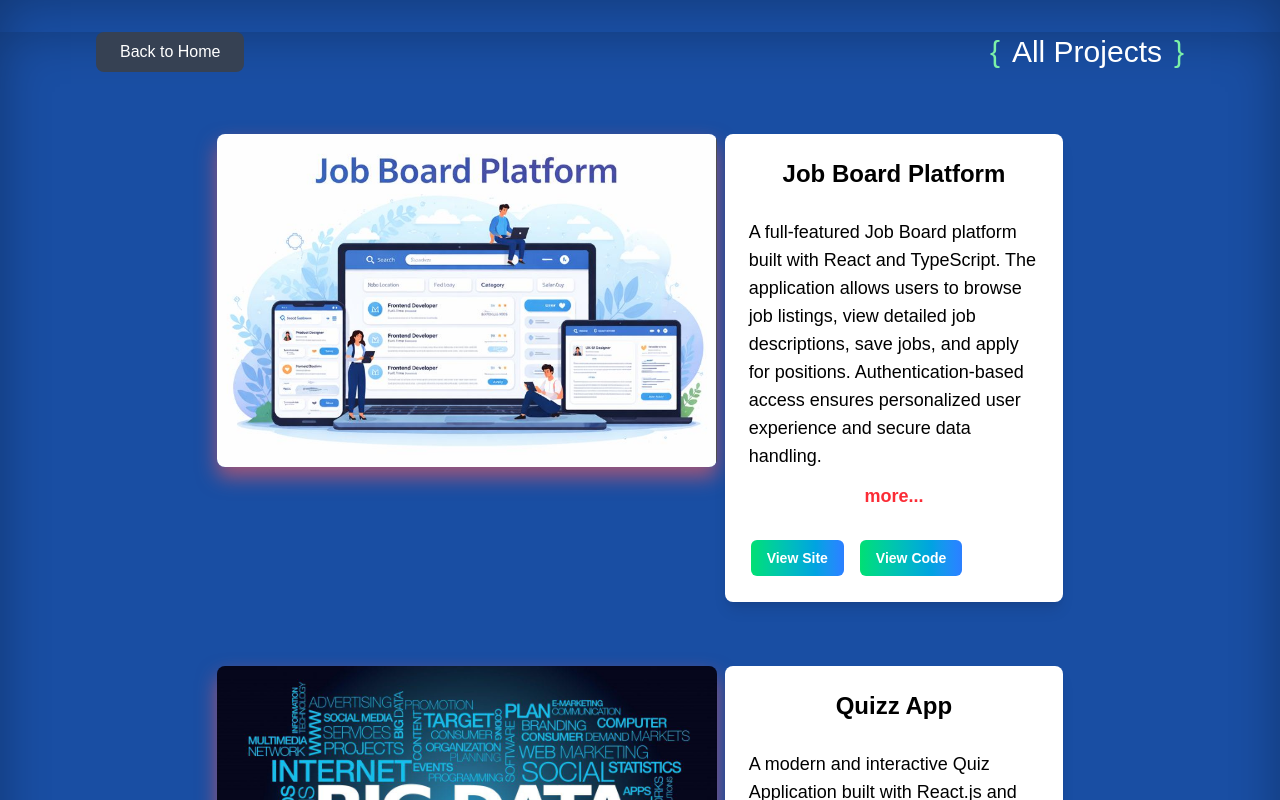
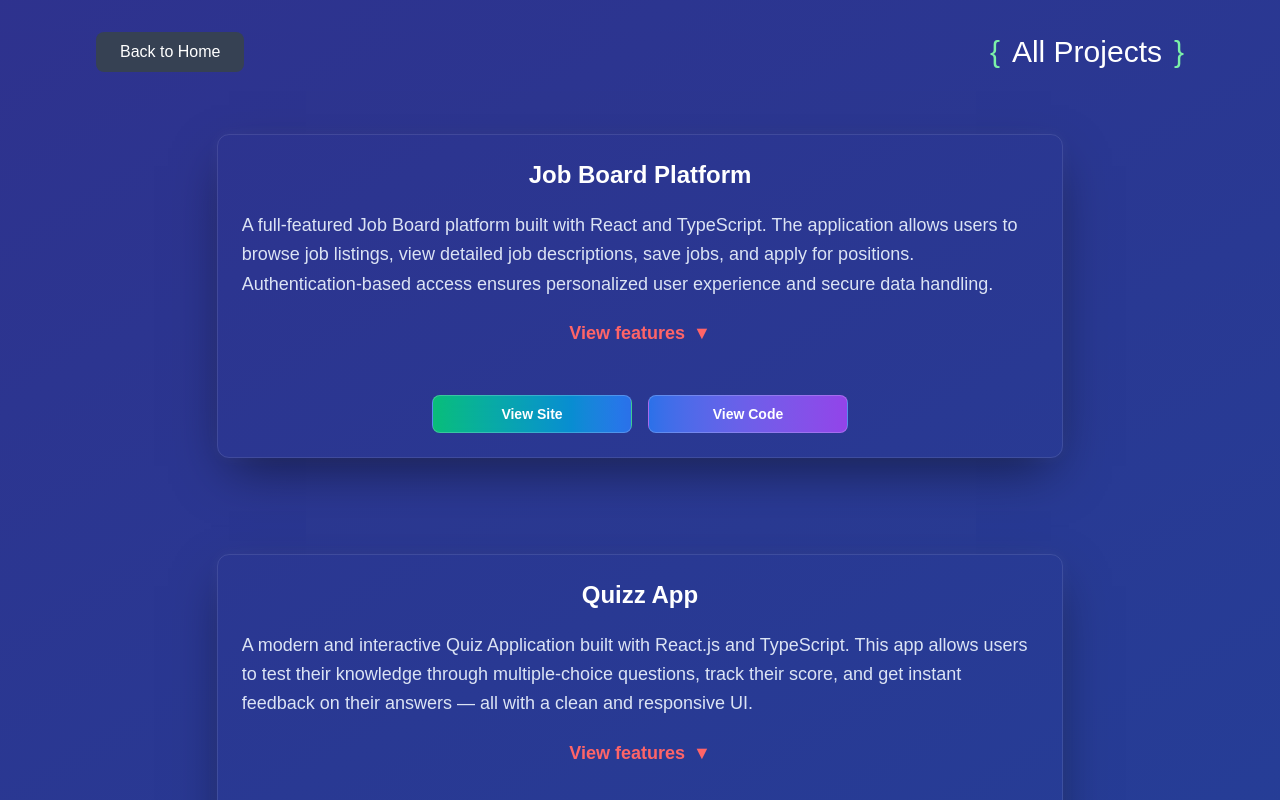
Before and after one commit to ArturBaghdanyan/my-portfolio, a React (Vite) app: page /projects in a window 1280 px wide. Shown: the top 800 px of the page. Built offline with nearby package versions, Linux system fonts and the light colour scheme.

Commit message:
Changed styles

```diff
--- a/src/components/AboutPage/index.tsx
+++ b/src/components/AboutPage/index.tsx
@@ -23,7 +23,7 @@ const AboutPage = () => {
   }, []);
 
   return (
-    <div className="w-full h-[93.5%] m-auto flex flex-col justify-center md:flex-row items-center justify-between container-spacing overflow-hidden gap-8 bg-[linear-gradient(to_top_right,#304bff,transparent)] font-poppins">
+    <div className="w-full h-full m-auto flex flex-col justify-center md:flex-row items-center justify-between container-spacing overflow-hidden gap-8 bg-[linear-gradient(to_top_right,#304bff,transparent)] font-poppins">
       <div
         ref={textRef}
         className={`w-full md:w-[55%] flex flex-col gap-y-3 p-4
@@ -49,7 +49,7 @@ const AboutPage = () => {
           <p className="font-mono text-black px-3 text-2xl rounded-lg">
             I’m a{" "}
             <b className="font-extrabold text-white text-2xl">
-              Front-End developer,{" "}
+              Front-End/Full-Stack developer,{" "}
             </b>{" "}
             who turns ideas into smooth, interactive experiences that feel
             natural to use.
--- a/src/components/Article.tsx
+++ b/src/components/Article.tsx
@@ -2,7 +2,7 @@ import quote from "../assets/quote.svg";
 
 const Article = () => {
   return (
-    <div className="w-4/5 sm:w-3/5 h-[120px] border-2 rounded-xl text-white mx-auto relative bg-gradient-to-tl from-[#005959] to-transparent mt-15 md:h-[80px]">
+    <div className="w-4/5 sm:w-3/5 h-[120px] border-2 rounded-xl text-white mx-auto relative bg-gradient-to-tl from-[#005959] to-transparent md:h-[80px]">
       <div className="absolute bottom-25 left-6 md:bottom-16 md:left-6 rotate-180">
         <img src={quote} alt="quote" width="30px" height="30px" />
       </div>
--- a/src/components/Projects/projectItem.tsx
+++ b/src/components/Projects/projectItem.tsx
@@ -1,88 +1,88 @@
 import { Link } from "react-router-dom";
+import { useState } from "react";
 import type { IProject } from "../../types/project-type";
-import { useState } from "react";
 
 interface ProjectProps {
   data: IProject;
 }
 
-export const ProjectItem: React.FC<ProjectProps> = ({ data }) => {
+export const ProjectItem = ({ data }: ProjectProps) => {
   const [showText, setShowText] = useState(false);
 
   return (
-    <div className="w-4/5 h-auto flex flex-col justify-between mx-auto gap-y-4 p-3 mt-10 sm:text-lg xl:flex-row">
+    <div className="w-4/5 h-auto flex flex-col justify-between mx-auto gap-y-6 p-3 mt-10 sm:text-lg xl:flex-row items-center my-8">
       <div
-        className="object-cover w-full h-full xl:mx-0 sm:mx-auto rounded transition-transform duration-[1500ms] group-hover:scale-105
-             shadow-[0_10px_20px_rgba(255,92,92,0.6)] sm:w-4/5 xl:w-[500px] rounded-lg"
+        className="flex flex-col gap-y-3 w-full p-4 md:p-6 rounded-xl transition-all duration-300 border border-white/10 bg-transparent text-white"
+        style={{
+          boxShadow:
+            "0 20px 50px -12px rgba(0, 0, 0, 0.5), 0 0 15px rgba(255, 255, 255, 0.05)",
+        }}
       >
-        <img
-          src={data.image}
-          alt="image"
-          className="object-cover w-full h-full rounded-lg"
-        />
-      </div>
-
-      <div
-        className={`flex flex-col gap-y-3 w-full sm:w-4/5 xl:w-2/5 mx-auto xl:mx-0 p-4 md:p-6 rounded-lg shadow-lg text-black bg-white`}
-      >
-        <h2 className="text-2xl font-bold mb-4 text-center text-black">
+        <h2 className="text-2xl font-bold mb-2 text-center text-white">
           {data.title}
         </h2>
-        <p className="text-black m-0">{data.description}</p>
+
+        <p className="text-blue-50 m-0 leading-relaxed opacity-90">
+          {data.description}
+        </p>
+
         {data?.features && (
           <button
             onClick={() => setShowText((prev) => !prev)}
-            className="cursor-pointer text-red-500 font-bold mb-4 text-center w-full"
+            className="cursor-pointer text-red-400 font-bold my-2 text-center w-full hover:text-red-300 transition-colors flex items-center justify-center gap-2"
           >
-            {showText ? "less..." : "more..."}
+            {showText ? "View less" : "View features"}
+            <span
+              className={`transition-transform duration-300 ${showText ? "rotate-180" : ""}`}
+            >
+              ▼
+            </span>
           </button>
         )}
 
-        {showText && (
-          <ul
-            className={`list-disc list-inside mb-4 overflow-hidden transition-[max-height,opacity] duration-500 ease-in-out
-    ${showText ? "max-h-[500px] opacity-100" : "max-h-0 opacity-0"}
-  `}
+        <div
+          className={`overflow-hidden transition-all duration-500 ease-in-out ${
+            showText ? "max-h-[1000px] opacity-100" : "max-h-0 opacity-0"
+          }`}
         >
-            <h2 className="font-bold">{`${data?.features}`}`</h2>
+          <div className="border-t border-white/10 pt-4 mt-2">
+            <h3 className="font-bold mb-3 text-blue-200">{data.features}</h3>
+            <ul className="space-y-3 mb-4">
               {data.textList?.map((item, index) => (
-              <li key={index} className="mb-2 text-black">
+                <li
+                  key={index}
+                  className="flex items-start gap-3 text-sm text-blue-50/80"
+                >
+                  <span className="flex-shrink-0 w-5 h-5 rounded-full bg-green-500/20 flex items-center justify-center text-green-400 text-[10px]">
+                    ✔
+                  </span>
                   {item.text}
                 </li>
               ))}
             </ul>
-        )}
-        <div className="flex items-center gap-x-3">
+          </div>
+        </div>
+
+        <div className="flex items-center justify-center gap-x-4 mt-4">
           {data.site && (
             <Link
               to={data.site}
               target="_blank"
               rel="noopener noreferrer"
-              className="text-blue-500 hover:text-green-500"
             >
-              <button
-                className="relative text-white cursor-pointer rounded-lg text-xs md:text-sm p-2 md:px-4 md:py-2 font-bold
-                border-2 border-transparent bg-gradient-to-r from-green-400 to-blue-500
-                bg-clip-padding transition-all duration-700 hover:from-blue-500 hover:to-green-400
-                hover:shadow-lg hover:shadow-blue-300/50"
-              >
+              <button className="w-[200px] relative text-white cursor-pointer rounded-lg text-xs md:text-sm p-2 md:px-4 md:py-2 font-bold border border-white/20 bg-gradient-to-r from-green-400/80 to-blue-500/80 backdrop-blur-sm transition-all duration-700 hover:scale-[1.02] hover:shadow-lg hover:shadow-blue-500/40">
                 View Site
               </button>
             </Link>
           )}
+
           {data.link && (
             <Link
               to={data.link}
               target="_blank"
               rel="noopener noreferrer"
-              className="text-blue-500 hover:text-green-500 text-red-500"
             >
-              <button
-                className="relative text-white cursor-pointer rounded-lg text-xs md:text-sm p-2 md:px-4 md:py-2 font-bold
-                border-2 border-transparent bg-gradient-to-r from-green-400 to-blue-500
-                bg-clip-padding transition-all duration-700 hover:from-blue-500 hover:to-green-400
-                hover:shadow-lg hover:shadow-blue-300/50"
-              >
+              <button className="w-[200px] relative text-white cursor-pointer rounded-lg text-xs md:text-sm p-2 md:px-4 md:py-2 font-bold border border-white/20 bg-gradient-to-r from-blue-500/80 to-purple-500/80 backdrop-blur-sm transition-all duration-700 hover:scale-[1.02] hover:shadow-lg hover:shadow-purple-500/40">
                 View Code
               </button>
             </Link>
--- a/src/components/Projects/projectList.tsx
+++ b/src/components/Projects/projectList.tsx
@@ -27,10 +27,6 @@ const ProjectsList = () => {
           View All Projects
         </Link>{" "}
       </div>
-      <div className="relative w-32 mx-auto text-center py-3 mt-12 cursor-pointer rounded-xl shadow-[1px_1px_1px_1px_rgba(0,0,0,0.06)] bg-white/10 overflow-hidden">
-        <span className="absolute inset-0 bg-[linear-gradient(90deg,transparent,#00ffea,transparent)] opacity-0 hover:opacity-100 transition-opacity duration-[2000ms]"></span>
-        <span className="relative z-10 text-white font-bold text-xl">Featured</span>
-      </div>
       {projects.slice(0, 1).map((i) => (
         <Card key={i.id} className="mt-10 animate-fadeIn relative">
           <div className="relative group w-fit mx-auto">
--- a/src/main.css
+++ b/src/main.css
@@ -1,14 +1,14 @@
 @import "./assets/css/repeated.css";
+@import url("https://fonts.googleapis.com/css2?family=Montserrat:ital,wght@0,100..900;1,100..900&display=swap");
+@import url("https://fonts.googleapis.com/css2?family=Poppins:ital,wght@0,100;0,200;0,300;0,400;0,500;0,600;0,700;0,800;0,900;1,100;1,200;1,300;1,400;1,500;1,600;1,700;1,800;1,900&display=swap");
 @import "tailwindcss";
-@import url("https://fonts.googleapis.com/css2?family=Montserrat:ital,wght@0,100..900;1,100..900&display=swap");
-@import url('https://fonts.googleapis.com/css2?family=Poppins:ital,wght@0,100;0,200;0,300;0,400;0,500;0,600;0,700;0,800;0,900;1,100;1,200;1,300;1,400;1,500;1,600;1,700;1,800;1,900&display=swap');
 
 :root {
   --background: #ffffff;
   --foreground: #171717;
   padding: 0;
   box-sizing: border-box;
-  font-family: 'Poppins', 'Montserrat', sans-serif;
+  font-family: "Poppins", "Montserrat", sans-serif;
   font-style: normal;
 }
 
@@ -21,6 +21,22 @@
 
 html,
 body {
-  background: linear-gradient(135deg, #194ea3, #194ea3, #2c5364);
-  box-shadow: inset 0 0 50px rgba(0, 0, 0, 0.3);
+  margin: 0;
+  padding: 0;
+  min-height: 100vh;
+  background: linear-gradient(150deg, #5c6a8e, #322d8a, #194ea3, #194ea3);
+  background-size: 300% 300%;
+  animation: gradientMove 12s ease infinite;
 }
+
+@keyframes gradientMove {
+  0% {
+    background-position: 0% 50%;
+  }
+  50% {
+    background-position: 100% 50%;
+  }
+  100% {
+    background-position: 0% 50%;
+  }
+}
--- a/tailwind.config.js
+++ b/tailwind.config.js
@@ -1,8 +1,11 @@
-// tailwind.config.js
 export default {
   content: ["./index.html", "./src/**/*.{js,ts,jsx,tsx}"],
   theme: {
     extend: {
+      fontFamily: {
+        poppins: ["Poppins", "sans-serif"],
+        montserrat: ["Montserrat", "sans-serif"],
+      },
       keyframes: {
         slideFromLeft: {
           "0%": { transform: "translateX(-100%)", opacity: "0" },
@@ -20,11 +23,7 @@ export default {
       animation: {
         slideFromLeft: "slideFromLeft 1s ease-out forwards",
         slideFromRight: "slideFromRight 1s ease-out forwards",
-        animateSlideX: "slideX 1s ease-in-out infinite",
-      },
-      fontFamily: {
-        poppins: ["Poppins", "sans-serif"],
-        montserrat: ["Montserrat", "sans-serif"],
+        animateSlideX: "animateSlideX 1s ease-in-out infinite",
       },
     },
   },
```
Also changed, not shown: src/components/HomePage/Footer.tsx (+28 -8 lines), src/components/HomePage/RootPage.tsx (+6 -5 lines). Lines whose indentation alone changed are shown as unchanged.
